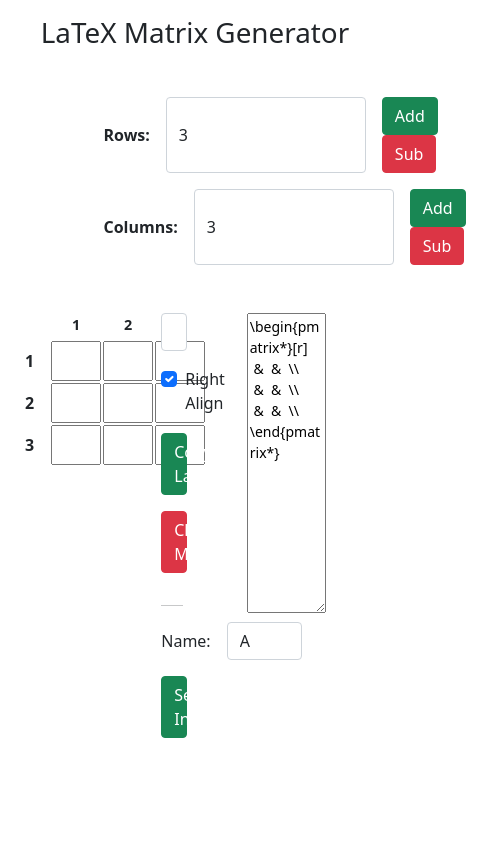
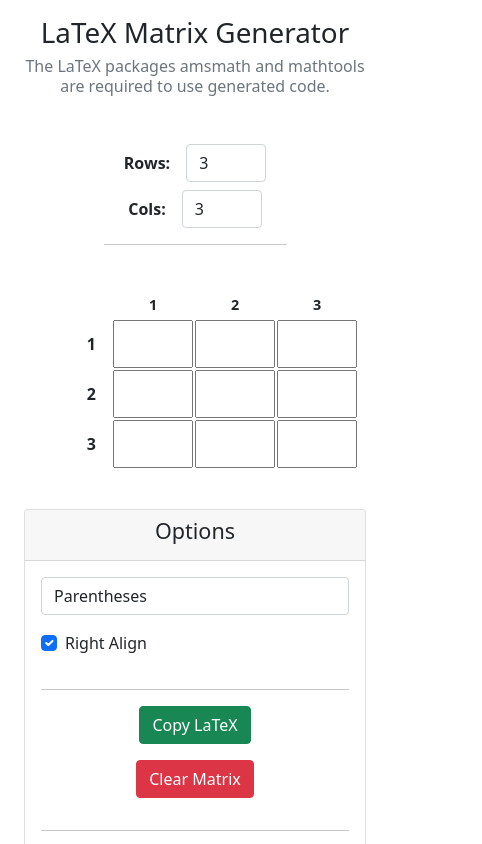
Before and after one commit to rcya1/latex-matrix-generator, a React (Create React App) app: page / in a window 390 px wide. Shown: the top 844 px of the page, 482 px wide, since content can reach past the window. Built offline with nearby package versions, Linux system fonts and the light colour scheme.

Commit message:
Fix Formatting on Smaller Screen Sizes

```diff
--- a/package.json
+++ b/package.json
@@ -1,5 +1,5 @@
 {
-  "name": "latex-matrix-generatorr",
+  "name": "latex-matrix-generator",
   "version": "0.1.0",
   "private": true,
   "dependencies": {
--- a/src/App.css
+++ /dev/null
@@ -1,38 +0,0 @@
-.App {
-  text-align: center;
-}
-
-.App-logo {
-  height: 40vmin;
-  pointer-events: none;
-}
-
-@media (prefers-reduced-motion: no-preference) {
-  .App-logo {
-    animation: App-logo-spin infinite 20s linear;
-  }
-}
-
-.App-header {
-  background-color: #282c34;
-  min-height: 100vh;
-  display: flex;
-  flex-direction: column;
-  align-items: center;
-  justify-content: center;
-  font-size: calc(10px + 2vmin);
-  color: white;
-}
-
-.App-link {
-  color: #61dafb;
-}
-
-@keyframes App-logo-spin {
-  from {
-    transform: rotate(0deg);
-  }
-  to {
-    transform: rotate(360deg);
-  }
-}
--- a/src/App.js
+++ b/src/App.js
@@ -1,9 +1,10 @@
-import './App.css';
-
 import React, { useState } from 'react';
-import { Container, Form, Button, Row, Col } from 'react-bootstrap';
+import { Container, Form, Button, Row, Col, Card } from 'react-bootstrap';
 
 import 'bootstrap/dist/css/bootstrap.min.css';
+
+const cellWidth = "5em";
+const cellHeight = "3em";
 
 function getFix(matrixType, isBeginning) {
     let code = "\\" + (isBeginning ? "begin" : "end") + "{";
@@ -22,9 +23,11 @@ function getFix(matrixType, isBeginning) {
         case "ddeterminant":
             code += "Vmatrix";
             break;
+        default:
+            break;
     }
     if(tokens.length > 1) {
-        if(tokens[1] == 'right') {
+        if(tokens[1] === 'right') {
             code += "*}" + (isBeginning ? "[r]" : "");
         }
     }
@@ -38,17 +41,17 @@ function getFix(matrixType, isBeginning) {
 function convertToLatex(data, numRows, numCols, matrixType) {
     let code = "";
 
-    if(matrixType.substring(0, 4) != "none") code += getFix(matrixType, true);
+    if(matrixType.substring(0, 4) !== "none") code += getFix(matrixType, true);
     for(let r = 0; r < numRows; r++) {
         for(let c = 0; c < numCols; c++) {
             code += data[r][c];
-            if(c != numCols - 1) {
+            if(c !== numCols - 1) {
                 code += " & ";
             }
         }
         code += " \\\\ \n";
     }
-    if(matrixType.substring(0, 4) != "none") code += getFix(matrixType, false);
+    if(matrixType.substring(0, 4) !== "none") code += getFix(matrixType, false);
 
     return code;
 }
@@ -56,10 +59,33 @@ function convertToLatex(data, numRows, numCols, matrixType) {
 function Cell(props) {
     return (
         <input className=" " onFocus={(e) => e.target.select()} style={{
-            width: "50px",
-            height: "40px",
-            fontSize: "14px"
+            width: cellWidth,
+            height: cellHeight,
+            fontSize: "1em"
         }} value={props.value} onChange={props.onChange}></input>
+    );
+}
+
+function NumberSelector(props) {
+    return (
+        <Form className={"d-flex justify-content-center " + props.className}>
+            <Form.Label column sm={2} className="me-3 my-auto align-middle"><strong>{props.name}: </strong></Form.Label>
+            <Form.Control column sm={3} type="number" value={props.value} onChange={(e) => {
+                props.updateValue(parseInt(e.target.value));
+            }} style={{maxWidth: "5em"}} min="0" data-bind="value:replyNumber"/>
+            <Form.Group column sm={3} className="ms-3 d-none d-md-inline-block">
+                <Button variant="success" className="me-3" onClick={(e) => {
+                    props.updateValue(props.value + 1);
+                }}>
+                    Add
+                </Button>
+                <Button variant="danger" onClick={(e) => {
+                    if(props.value > 0) props.updateValue(props.value - 1);
+                }}>
+                    Sub
+                </Button>
+            </Form.Group>
+        </Form>
     );
 }
 
@@ -80,7 +106,7 @@ function App() {
             }
             dataCopy[r] = new Array(numCols).fill('');
             setMatrixData(dataCopy);
-        }} style={{width: "50px", height: "40px", cursor: "not-allowed"}}>{r + 1}</th>];
+        }} style={{width: cellWidth, height: cellHeight, cursor: "not-allowed"}}>{r + 1}</th>];
         for(let c = 0; c < numCols; c++) {
             rowData.push(<td>
                 <Cell value={matrixData[r][c]} onChange={(e) => {
@@ -129,49 +155,24 @@ function App() {
     return (
         <Container className="mb-5">
             <h1 className="text-center mt-3">LaTeX Matrix Generator</h1>
+            <h6 className="text-center mx-auto text-secondary">The LaTeX packages amsmath and mathtools are required to use generated code.</h6>
             <div className="w-50 mx-auto mt-5">
-                <Form className="d-flex">
-                    <Form.Label column sm={3} className="me-3 my-auto align-middle"><strong>Rows: </strong></Form.Label>
-                    <Form.Control column sm={3} type="number" value={numRows} onChange={(e) => {
-                        updateRows(parseInt(e.target.value));
-                    }} style={{width: "200px"}} min="0" data-bind="value:replyNumber"/>
-                    <Form.Group column sm={3} className="ms-3">
-                        <Button variant="success" className="me-3" onClick={(e) => {
-                            updateRows(numRows + 1);
-                        }}>
-                            Add
-                        </Button>
-                        <Button variant="danger" onClick={(e) => {
-                            if(numRows > 0) setNumRows(numRows - 1);
-                        }}>
-                            Sub
-                        </Button>
-                    </Form.Group>
-                </Form>
-                <Form className="d-flex mt-3">
-                    <Form.Label column sm={3} className="me-3 my-auto align-middle"><strong>Columns: </strong></Form.Label>
-                    <Form.Control  column sm={3} type="number" value={numCols} onChange={(e) => {
-                        updateCols(parseInt(e.target.value));
-                    }} style={{width: "200px"}}/>
-                    <Form.Group column sm={3} className="ms-3">
-                        <Button variant="success" className="me-3" onClick={(e) => {
-                            updateCols(numCols + 1);
-                        }}>
-                            Add
-                        </Button>
-                        <Button variant="danger" onClick={(e) => {
-                            if(numCols > 0) updateCols(numCols - 1);
-                        }}>
-                            Sub
-                        </Button>
-                    </Form.Group>
-                </Form>
+                <NumberSelector
+                    name="Rows"
+                    value={numRows}
+                    updateValue={updateRows}
+                />
+                <NumberSelector
+                    name="Cols"
+                    value={numCols}
+                    className="mt-2"
+                    updateValue={updateCols}
+                />
             </div>
-            <Row className="mx-auto mt-5">
-                <Col xs={6}>
-                    <Row>
-                        <Col xs={9}>
-                            <table className="mx-auto">
+            <hr className="w-50 mx-auto"/>
+            <Row className="mx-auto my-5">
+                <Col md={9} style={{overflowX: 'scroll'}} className="mb-4">
+                    <table className="mx-auto mb-3">
                         <thead className="text-center" style={{fontSize: "0.9rem"}}>
                             <tr>
                                 <th></th>
@@ -196,8 +197,12 @@ function App() {
                         </tbody>
                     </table>
                 </Col>
-                        <Col xs={3}>
-                            <div className="d-flex flex-column">
+                <Col md={3}>
+                    <Card>
+                        <Card.Header>
+                            <h4 className="text-center font-weight-bold">Options</h4>
+                        </Card.Header>
+                        <Card.Body className="d-flex flex-column">
                             <Form.Control as="select" className="mb-3" value={matrixType} onChange={(e) => {
                                 setMatrixType(e.target.value);
                             }}>
@@ -212,12 +217,13 @@ function App() {
                                     setRightAlign(e.target.checked);
                                 }}/>
                             </Form.Group>
-                                <Button variant="success" className="mb-3" onClick = {() => {
+                            <hr/>
+                            <Button variant="success" className="mb-3 mx-auto" style={{maxWidth: "max(8em, 50%)"}} onClick = {() => {
                                 navigator.clipboard.writeText(latexCode);
                             }}>
                                 Copy LaTeX
-                                </Button>
-                                <Button className="mb-3" variant="danger" onClick = {() => {
+                            </Button>{' '}
+                            <Button className="mb-3 mx-auto" style={{maxWidth: "max(8em, 50%)"}} variant="danger" block={false} onClick = {() => {
                                 let dataCopy = [];
                                 for(let r = 0; r < numRows; r++) {
                                     dataCopy.push(new Array(numCols).fill(''));
@@ -229,9 +235,9 @@ function App() {
                                 <Form.Label className="me-3 my-auto align-middle">Name: </Form.Label>
                                 <Form.Control type="input" value={matrixName} onChange={(e) => {
                                     setMatrixName(e.target.value)
-                                    }} style={{width: "75px"}}/>
+                                }} style={{maxWidth: "5em"}}/>
                             </Form>
-                                <Button className="mb-3" variant="success" onClick = {() => {
+                            <Button className="mb-3 mx-auto" style={{maxWidth: "max(8em, 50%)"}} variant="success" block={false}  onClick = {() => {
                                 let dataCopy = [];
                                 for (var i = 0; i < matrixData.length; i++) {
                                     dataCopy[i] = matrixData[i].slice();
@@ -244,15 +250,14 @@ function App() {
                                 }
 
                                 setMatrixData(dataCopy);
-                                }}>Set Indices</Button>
-                            </div>
+                            }}>Set Indices</Button>{' '}
+                        </Card.Body>
+                    </Card>
                 </Col>
             </Row>
-                </Col>
-                <Col xs={6}>
+            <Row>
                 <textarea readOnly className="d-block w-50 mx-auto" value={latexCode}
-                        style={{height: "300px", fontSize: "14px"}}/>
-                </Col>
+                    style={{height: "20em"}}/>
             </Row>
         </Container>
     );
```
Also changed, not shown: 2 other files (tests, documents, lock files or other folders). Lines whose indentation alone changed are shown as unchanged.
